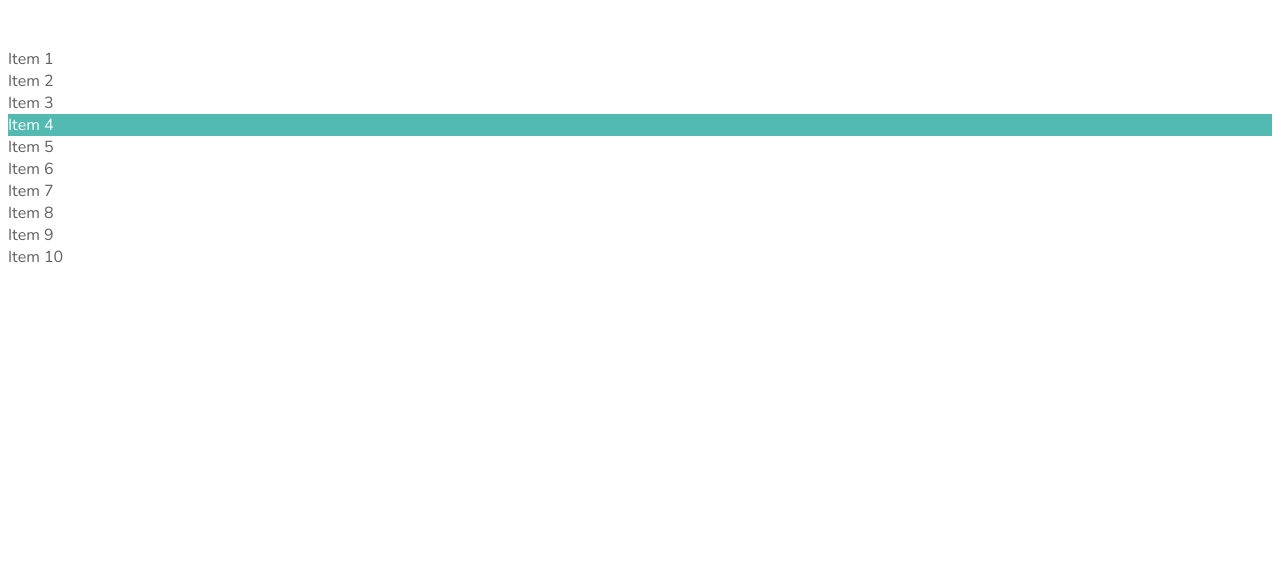
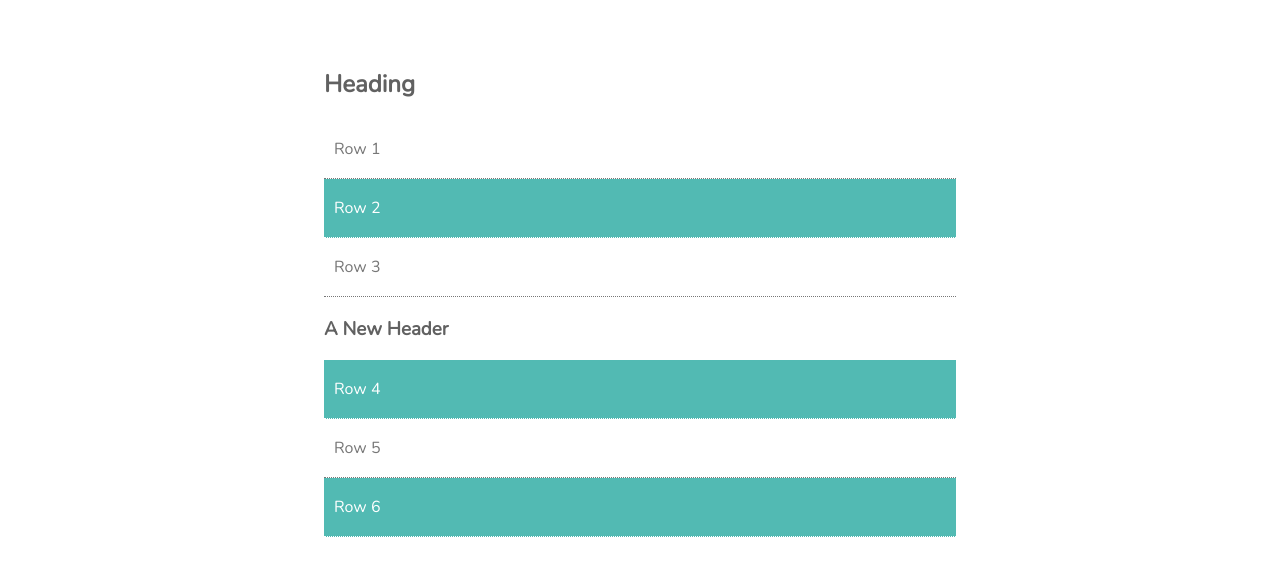
Before and after one commit to jwgainey-lessons-teamtreehouse/selectors2, a plain HTML site: page index.html in a window 1280 px wide. Drawn offline with nearby package versions, Linux system fonts and the light colour scheme.

Commit message:
nth of type

```diff
--- a/css/style.css
+++ b/css/style.css
@@ -1,6 +1,6 @@
 /* Structural Pseudo-classes------------------ */
 
-div:nth-child(4) {
+div:nth-of-type(even) {
     background: #52bab3;
     color: white;
 }
--- a/index.html
+++ b/index.html
@@ -11,32 +11,28 @@
 			color: #616161;
 			padding: 40px 0;
 		}
-		h1 {
-      text-align: center;
-    }
-		ul {
-			list-style: none;
+		section {
+			margin: auto;
 			width: 50%;
-			margin: auto;
 		}
-		li {
-			border-bottom: 1px dotted #40918c;
-			padding: 15px 10px;
+		div {
+			border-bottom: 1px dotted;
+			padding: 18px 10px;
+			color: #777;
+
 		}
 	</style>
 </head>
 <body>
 	<section>
-		<div>Item 1</div>
-		<div>Item 2</div>
-		<div>Item 3</div>
-		<div>Item 4</div>
-		<div>Item 5</div>
-		<div>Item 6</div>
-		<div>Item 7</div>
-		<div>Item 8</div>
-		<div>Item 9</div>
-		<div>Item 10</div>
+		<h1>Heading</h1>
+		<div>Row 1</div>
+		<div>Row 2</div>
+		<div>Row 3</div>
+		<h3>A New Header</h3>
+		<div>Row 4</div>
+		<div>Row 5</div>
+		<div>Row 6</div>
 	</section>
 </body>
 </html>
```
